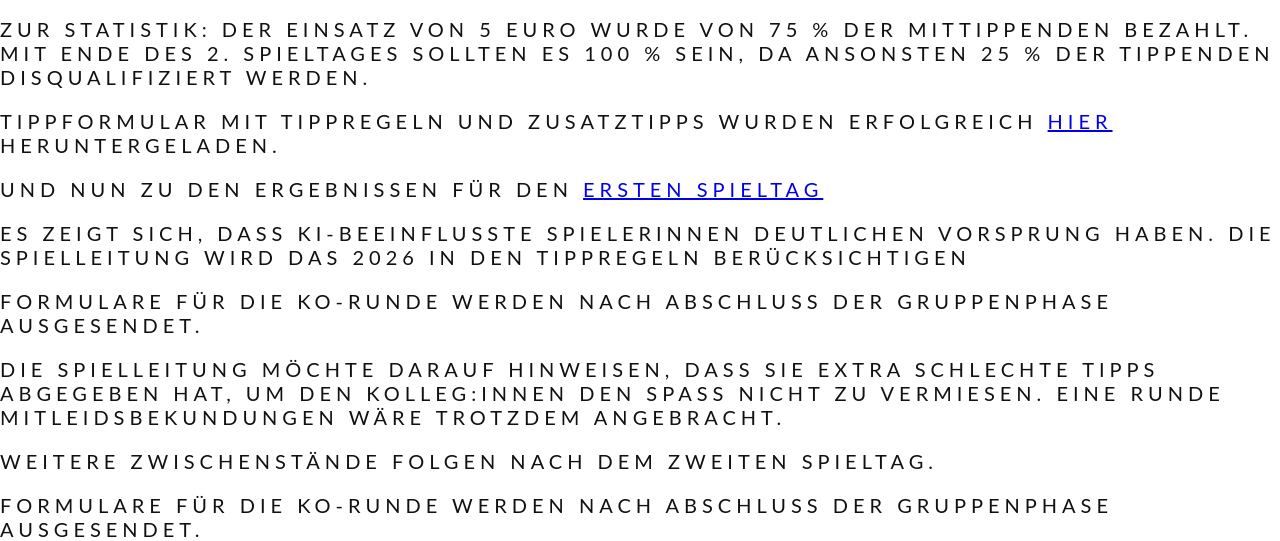
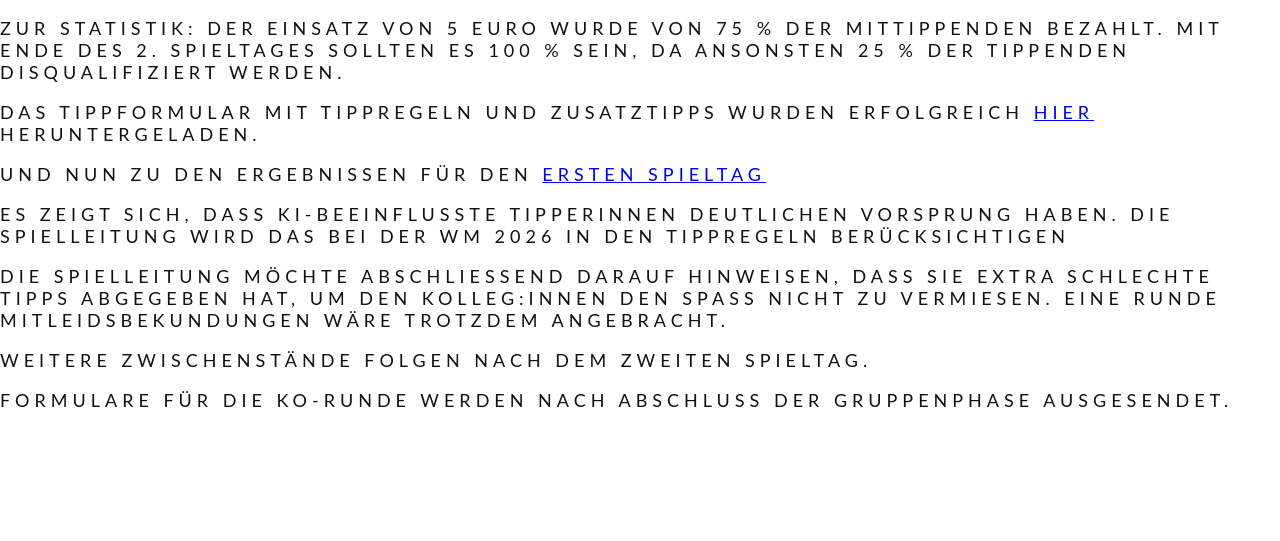
Before and after one commit to rundundeckig/rundundeckig.github.io, a plain HTML site: page index.html in a window 1280 px wide. Shown: the part 379-920 px from the top of the page. After the commit the page ends 800 px from the top, so only its background shows below. Drawn offline with Linux system fonts and the light colour scheme.

Commit message:
Update index.html

```diff
--- a/index.html
+++ b/index.html
@@ -16,7 +16,7 @@ h1 {
   h3 {
   letter-spacing: 5px;
   text-transform: uppercase;
-  font: 20px "Lato", sans-serif;
+  font: 18px "Lato", sans-serif;
   color: #111;
 }
 .bg {
@@ -41,13 +41,12 @@ h1 {
 <div class="bg"></div>
 
 <h1>EM 2024 Tippspiel am IBO</h1>
-<h3>Zur Statistik: Der Einsatz von 5 Euro wurde von 75 % der Mittippenden bezahlt. Mit Ende des 2. Spieltages sollten es 100 % sein, da ansonsten 25 % der Tippenden disqualifiziert werden.</h3>
-<h3>Tippformular mit Tippregeln und Zusatztipps wurden erfolgreich <a href="em24_tippformular.xlsx">hier</a> heruntergeladen.</h3>
-<h3>Und nun zu den Ergebnissen für den <a href="em24tippueb_grs1.htm">ersten Spieltag</a></h3>
-<h3>Es zeigt sich, dass KI-beeinflusste Spielerinnen deutlichen Vorsprung haben. Die Spielleitung wird das 2026 in den Tippregeln berücksichtigen</h3>
-<h3>Formulare für die KO-Runde werden nach Abschluss der Gruppenphase ausgesendet.</h3>
-<h3>Die Spielleitung möchte darauf hinweisen, dass sie extra schlechte Tipps abgegeben hat, um den Kolleg:innen den Spaß nicht zu vermiesen. Eine runde Mitleidsbekundungen wäre trotzdem angebracht.<h3>
-<h3>Weitere Zwischenstände folgen nach dem zweiten Spieltag.</h3>
-<h3>Formulare für die KO-Runde werden nach Abschluss der Gruppenphase ausgesendet.</h3>
+<h3> Zur Statistik: Der Einsatz von 5 Euro wurde von 75 % der Mittippenden bezahlt. Mit Ende des 2. Spieltages sollten es 100 % sein, da ansonsten 25 % der Tippenden disqualifiziert werden.</h3>
+<h3> Das Tippformular mit Tippregeln und Zusatztipps wurden erfolgreich <a href="em24_tippformular.xlsx">hier</a> heruntergeladen.</h3>
+<h3> Und nun zu den Ergebnissen für den <a href="em24tippueb_grs1.htm">ersten Spieltag</a></h3>
+<h3> Es zeigt sich, dass KI-beeinflusste Tipperinnen deutlichen Vorsprung haben. Die Spielleitung wird das bei der WM 2026 in den Tippregeln berücksichtigen</h3>
+<h3> Die Spielleitung möchte abschließend darauf hinweisen, dass sie extra schlechte Tipps abgegeben hat, um den Kolleg:innen den Spaß nicht zu vermiesen. Eine runde Mitleidsbekundungen wäre trotzdem angebracht.<h3>
+<h3> Weitere Zwischenstände folgen nach dem zweiten Spieltag.</h3>
+<h3> Formulare für die KO-Runde werden nach Abschluss der Gruppenphase ausgesendet.</h3>
 </body>
 </html>
```
